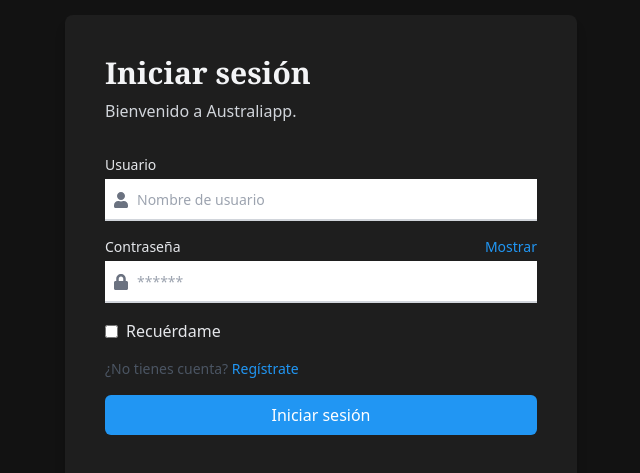
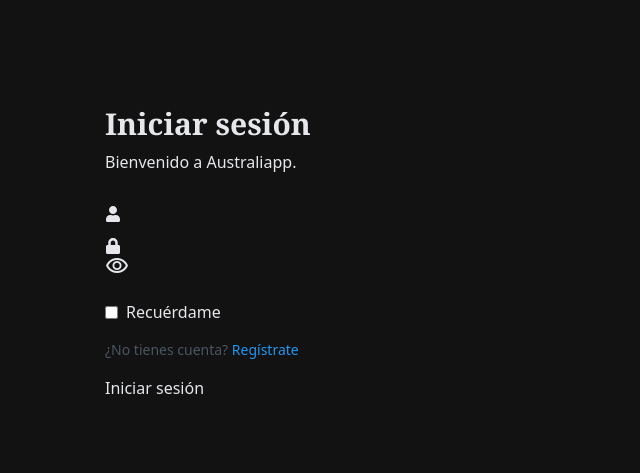
Before and after one commit to alexmushi/Australiapp, a React (Vite) app in the folder front/: page / in a window 1280 px wide. Shown: the part 147-620 px from the top of the page, without its empty margins (319-959 px from the left). Built offline with nearby package versions, Linux system fonts and the light colour scheme.

Commit message:
feat: integrate material design 3 components

```diff
--- a/front/index.html
+++ b/front/index.html
@@ -8,31 +8,14 @@
     <link rel="preconnect" href="https://fonts.googleapis.com" />
     <link rel="preconnect" href="https://fonts.gstatic.com" crossorigin />
     <link
-      href="https://fonts.googleapis.com/css2?family=Inter:wght@400;500;600&display=swap"
+      href="https://fonts.googleapis.com/css2?family=Roboto:wght@400;500&display=swap"
       rel="stylesheet"
     />
     <link
+      href="https://fonts.googleapis.com/css2?family=Material+Symbols+Outlined"
       rel="stylesheet"
-      href="https://cdnjs.cloudflare.com/ajax/libs/font-awesome/6.5.0/css/all.min.css"
-      integrity="sha512-bdP3jUNhI63QwIvl0Y12hL4APkEacAdzTZziEtGlUZEM6I4vGU+mLjxJvPBhOtJk9HB+11FXGeUXrXe3zD7ukw=="
-      crossorigin="anonymous"
-      referrerpolicy="no-referrer"
     />
-    <script>
-      tailwind.config = {
-        theme: {
-          extend: {
-            fontFamily: { sans: ['Inter', 'sans-serif'] },
-            colors: {
-              primary: '#2196f3',
-              accent: '#90caf9',
-              surface: '#1e1e1e',
-              background: '#121212',
-            },
-          },
-        },
-      };
-    </script>
+    <script type="module" src="https://cdn.jsdelivr.net/npm/@material/web@1.0/all.min.js"></script>
     <script src="https://cdn.tailwindcss.com"></script>
   </head>
   <body class="font-sans bg-[#121212] text-gray-200">
--- a/front/src/components/CustomButton.jsx
+++ b/front/src/components/CustomButton.jsx
@@ -1,7 +1,7 @@
 import PropTypes from 'prop-types';
 
 /**
- * Componente de botón personalizado.
+ * Material 3 button component using Material Web 1.0.
  */
 export default function CustomButton({
   type = 'button',
@@ -10,22 +10,16 @@ export default function CustomButton({
   onClick,
   children,
 }) {
-  const primaryClasses =
-    'w-full bg-[#2196f3] text-white py-2 px-4 mb-4 rounded-md hover:bg-[#1976d2] transition duration-200 cursor-pointer';
-  const secondaryClasses =
-    'w-full bg-[#1e1e1e] text-gray-200 py-2 px-4 mb-4 rounded-md border border-gray-600 hover:bg-[#2c2c2c] transition duration-200 cursor-pointer';
-  const disabledClasses =
-    'w-full bg-gray-500 text-white py-2 px-4 mb-4 rounded-md cursor-not-allowed';
-
+  const Tag = isPrimary ? 'md-filled-button' : 'md-outlined-button';
   return (
-    <button
+    <Tag
       type={type}
+      disabled={disabled}
       onClick={onClick}
-      className={disabled ? disabledClasses : isPrimary ? primaryClasses : secondaryClasses}
-      disabled={disabled}
+      className='w-full mb-4'
     >
       {children}
-    </button>
+    </Tag>
   );
 }
 
--- a/front/src/components/CustomInput.jsx
+++ b/front/src/components/CustomInput.jsx
@@ -34,46 +34,36 @@ export default function CustomInput({
 }) {
   const [showPassword, setShowPassword] = useState(false);
 
+  const Tag = 'md-outlined-text-field';
+
   return (
     <div className='my-4'>
-      <label htmlFor={id} className='block text-sm font-medium text-white-700'>
-        <div className='flex justify-between items-center w-full'>
-          <span>{children}</span>
-          {type === 'password' && (
-            <button
-              type='button'
-              onClick={() => setShowPassword((p) => !p)}
-              className='text-sm text-[#2196f3] hover:underline ml-2'
-            >
-              {showPassword ? 'Ocultar' : 'Mostrar'}
-            </button>
-          )}
-        </div>
-      </label>
-      <div className='relative'>
-        {icon && (
-          <span className='absolute left-2 top-1/2 -translate-y-1/2 text-gray-500'>
-            {icon}
-          </span>
-        )}
-        <input
+      <Tag
         name={name}
         id={id}
         type={type === 'password' && showPassword ? 'text' : type}
+        label={String(children)}
         placeholder={placeholder}
-          maxLength={maxLength}
+        maxlength={maxLength}
         required={required}
-          onChange={onChange}
         value={value}
         inputMode={inputMode}
         pattern={pattern}
-          className={`mt-1 block w-full p-2 border-b-2 ${
-            icon ? 'pl-8' : ''
-          } ${
-            errorMessage ? 'border-red-500' : 'border-gray-300'
-          } focus:border-[#2196f3] focus:ring-[#2196f3] placeholder:text-gray-400 placeholder:text-sm`}
-        />
-      </div>
+        onInput={onChange}
+        className='w-full'
+      >
+        {icon && <span slot='leading-icon'>{icon}</span>}
+        {type === 'password' && (
+          <md-icon-button
+            slot='trailing-icon'
+            onClick={() => setShowPassword((p) => !p)}
+          >
+            <span className='material-symbols-outlined'>
+              {showPassword ? 'visibility_off' : 'visibility'}
+            </span>
+          </md-icon-button>
+        )}
+      </Tag>
       {errorMessage && <p className='mt-1 text-sm text-red-600'>{errorMessage}</p>}
     </div>
   );
--- a/front/src/components/CustomSelect.jsx
+++ b/front/src/components/CustomSelect.jsx
@@ -12,39 +12,31 @@ export default function CustomSelect({
 }) {
   return (
     <div className='my-4'>
-      <label htmlFor={id} className='block text-sm font-medium text-white-700'>
-        {children}
-      </label>
-      <div className='relative'>
-        {icon && (
-          <span className='absolute left-2 top-1/2 -translate-y-1/2 text-gray-500'>
-            {icon}
-          </span>
-        )}
-        <select
+      <md-outlined-select
+        label={String(children)}
         name={name}
         id={id}
         value={value}
-          onChange={onChange}
+        onInput={onChange}
         required={required}
-          className={`mt-1 block w-full p-2 border-b-2 ${icon ? 'pl-8' : ''} border-gray-300 focus:border-[#2196f3] focus:ring-[#2196f3] bg-transparent text-white`}
+        className='w-full'
       >
+        {icon && <span slot='leading-icon'>{icon}</span>}
         {options.map((opt) => {
           if (typeof opt === 'object') {
             return (
-                <option key={opt.value} value={opt.value} className='text-black'>
+              <md-select-option key={opt.value} value={opt.value}>
                 {opt.label}
-                </option>
+              </md-select-option>
             );
           }
           return (
-              <option key={opt} value={opt} className='text-black'>
+            <md-select-option key={opt} value={opt}>
               {opt}
-              </option>
+            </md-select-option>
           );
         })}
-        </select>
-      </div>
+      </md-outlined-select>
     </div>
   );
 }
--- a/front/src/components/Navbar.jsx
+++ b/front/src/components/Navbar.jsx
@@ -6,53 +6,47 @@ export default function Navbar({ onNavigate, onLogout, currency, onCurrencyChang
   const [open, setOpen] = useState(false);
   const currencies = useCurrencies();
   return (
-    <nav className='bg-[#1e1e1e] text-gray-200 p-4 flex items-center gap-4'>
-      <button
-        className='hover:underline'
-        onClick={() => onNavigate('home')}
-      >
+    <>
+      <md-top-app-bar>
+        <md-icon-button slot='navigationIcon' onClick={() => setOpen(!open)}>
+          <span className='material-symbols-outlined'>menu</span>
+        </md-icon-button>
+        <div slot='title'>Australiapp</div>
+        <md-icon-button slot='actionItems' onClick={onLogout}>
+          <span className='material-symbols-outlined'>logout</span>
+        </md-icon-button>
+      </md-top-app-bar>
+      {open && (
+        <div className='p-4'>
+          <md-elevation></md-elevation>
+          <md-list>
+            <md-list-item onClick={() => { onNavigate('home'); setOpen(false); }}>
               Inicio
-      </button>
-      <button
-        className='hover:underline'
-        onClick={() => onNavigate('reviewer')}
-      >
+            </md-list-item>
+            <md-list-item onClick={() => { onNavigate('reviewer'); setOpen(false); }}>
               Revisores
-      </button>
-      <button
-        className='hover:underline'
-        onClick={() => onNavigate('category')}
-      >
+            </md-list-item>
+            <md-list-item onClick={() => { onNavigate('category'); setOpen(false); }}>
               Categorías
-      </button>
-      <div className='flex-grow'></div>
-      <div className='relative'>
-        <button className='hover:underline' onClick={() => setOpen(!open)}>
-          Perfil
-        </button>
-        {open && (
-          <div className='absolute right-0 mt-2 w-40 bg-white text-black rounded shadow-md p-2'>
-            <select
-              className='w-full mb-2 border p-1'
+            </md-list-item>
+            <md-list-item>
+              <md-outlined-select
                 value={currency}
-              onChange={(e) => onCurrencyChange(e.target.value)}
+                label='Moneda'
+                onInput={(e) => onCurrencyChange(e.target.value)}
+                className='w-full'
               >
                 {currencies.map((code) => (
-                <option key={code} value={code}>
+                  <md-select-option key={code} value={code}>
                     {code}
-                </option>
+                  </md-select-option>
                 ))}
-            </select>
-            <button
-              className='w-full text-left hover:underline'
-              onClick={onLogout}
-            >
-              Cerrar sesión
-            </button>
+              </md-outlined-select>
+            </md-list-item>
+          </md-list>
         </div>
       )}
-      </div>
-    </nav>
+    </>
   );
 }
 
--- a/front/src/components/auth/AuthCard.jsx
+++ b/front/src/components/auth/AuthCard.jsx
@@ -25,30 +25,20 @@ export default function AuthCard({
         p-4 bg-[#121212] relative overflow-hidden
       "
     >
-      <div
-        className="
-          w-full max-w-lg
-          rounded-lg overflow-hidden shadow-lg relative z-10 bg-[#1e1e1e]
-        "
-      >
+      <md-filled-card class="w-full max-w-lg relative z-10">
         <div className="flex flex-col w-full h-full p-6 sm:p-8 md:p-10">
           {showBackButton && (
             <div className="mb-4">
               <BackButton onClick={onBack} className="cursor-pointer" />
             </div>
           )}
-          <h1
-            className="
-              text-2xl sm:text-3xl font-semibold
-              text-gray-100 mb-2 font-serif
-            "
-          >
+          <h1 className="text-2xl sm:text-3xl font-semibold mb-2 font-serif">
             {title}
           </h1>
-          <p className="mb-4 text-gray-300 text-sm sm:text-base">{description}</p>
+          <p className="mb-4 text-sm sm:text-base">{description}</p>
           {children}
         </div>
-      </div>
+      </md-filled-card>
     </div>
   );
 }
```
Lines whose indentation alone changed are shown as unchanged.
